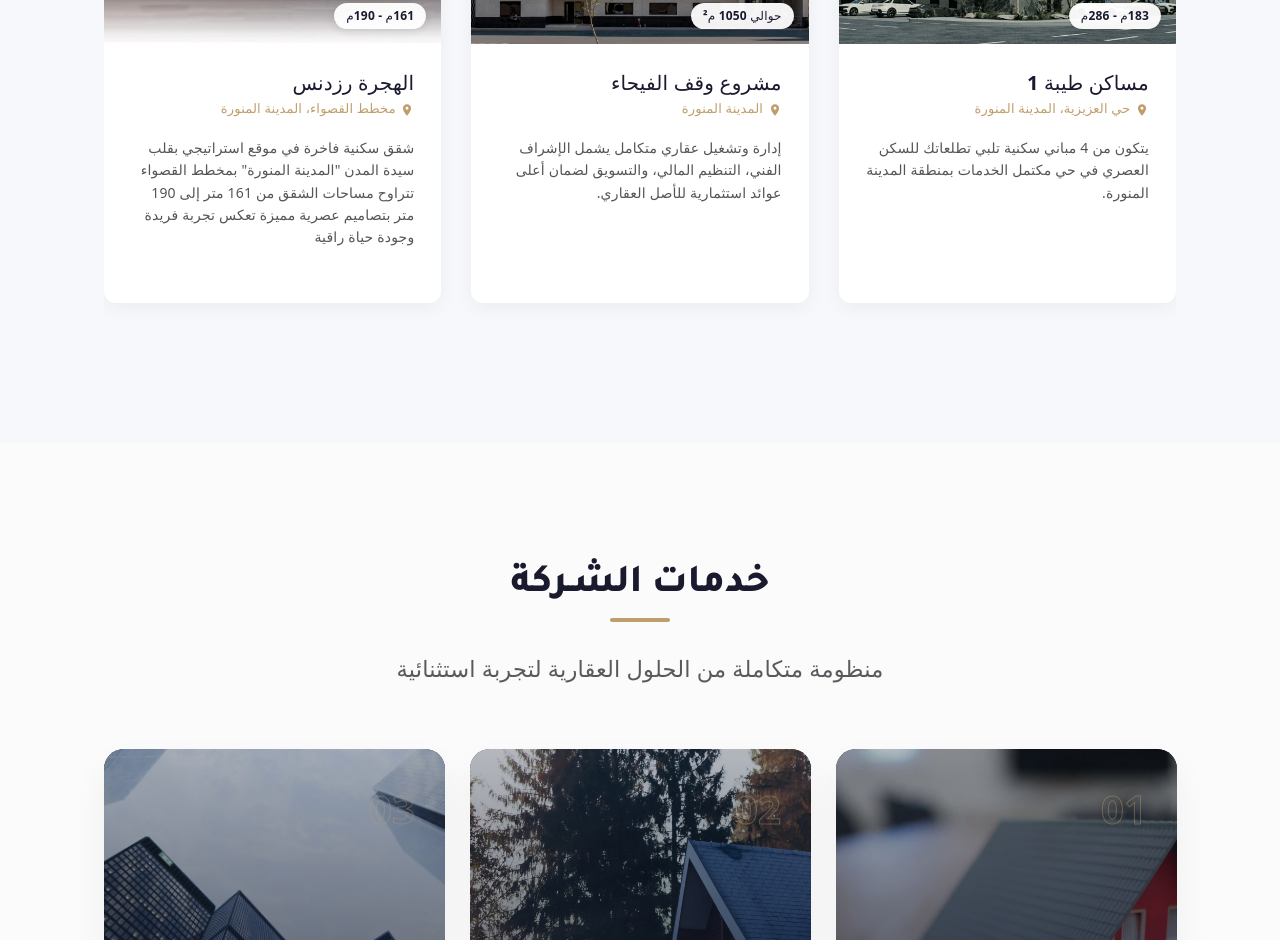
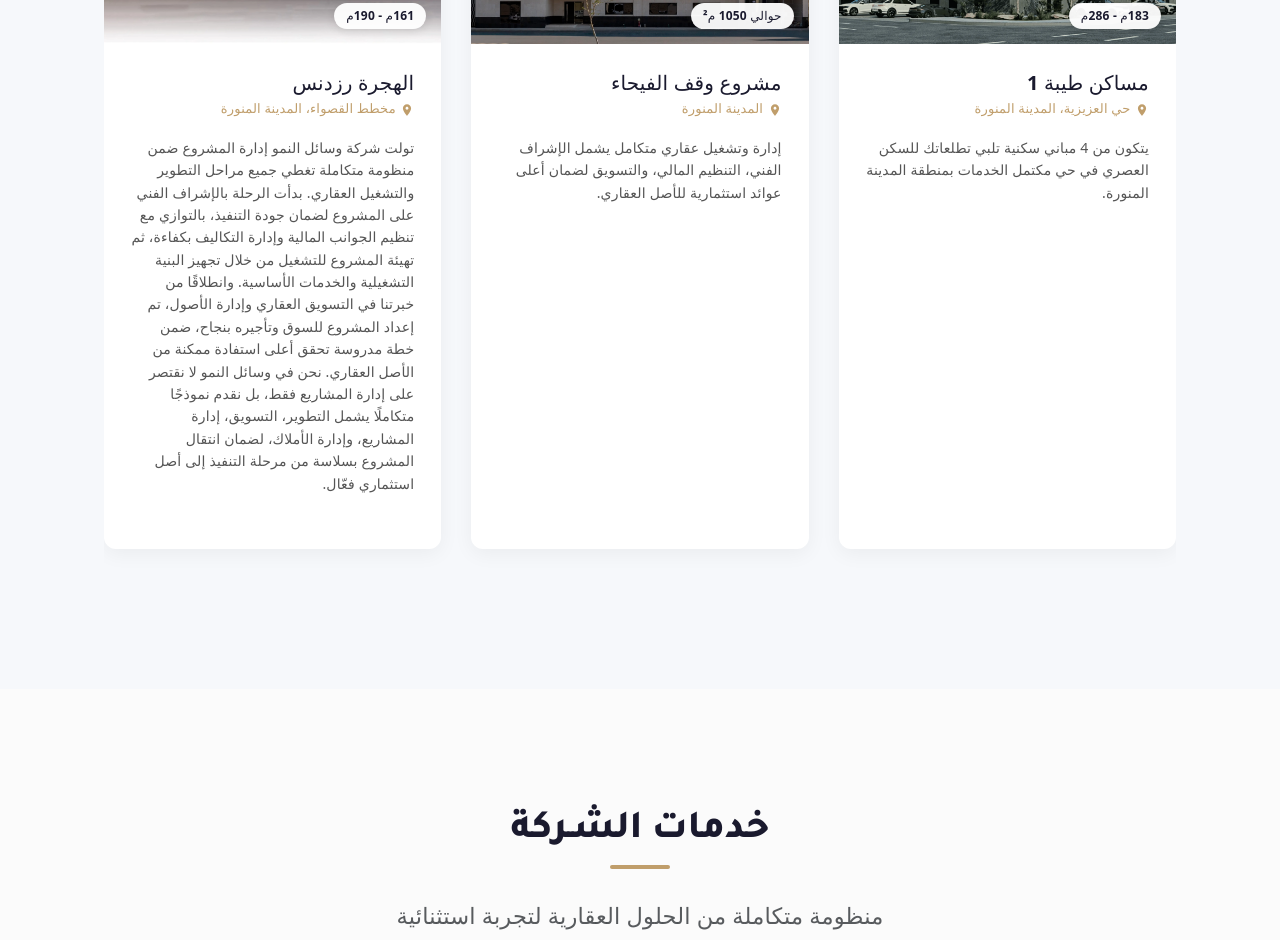
Before and after one commit to OmarEltabakh/New-Project, a React (Vite) app: page / in a window 1280 px wide. Shown: the part 1860-2800 px from the top of the page. Built offline with nearby package versions, Linux system fonts and the light colour scheme.

Commit message:
another update

```diff
--- a/src/components/Footer/Footer.jsx
+++ b/src/components/Footer/Footer.jsx
@@ -39,9 +39,13 @@ const Footer = () => {
               <svg className="footer-icon" viewBox="0 0 24 24"><path d="M0 3v18h24v-18h-24zm6.623 7.929l-4.623 5.712v-9.458l4.623 3.746zm-4.141-5.929h19.035l-9.517 7.713-9.518-7.713zm5.694 7.188l3.824 3.099 3.83-3.104 5.612 6.817h-18.89l5.624-6.812zm9.201-1.451l4.623-3.747v9.467l-4.623-5.72z" /></svg>
               info@wasaelalnomou.com
             </li>
-            <li>
-              <svg className="footer-icon" viewBox="0 0 24 24"><path d="M20 22.621l-3.521-6.795c-.008.004-1.974.97-2.064 1.011-2.24 1.086-6.799-7.82-4.609-8.994l2.083-1.022-3.498-6.82-2.106 1.039c-1.81 .893-2.842 2.894-2.842 5.036 0 6.643 6.96 15.65 13.9 15.65 1.545 0 2.872-.733 3.784-1.928l1.873-4.177z" /></svg>
-              +966 54 223 1128
+            <li className="footer-item">
+              <a href="tel:+966542231128">
+                <svg className="footer-icon" viewBox="0 0 24 24">
+                  <path d="M20 22.621l-3.521-6.795c-.008.004-1.974.97-2.064 1.011-2.24 1.086-6.799-7.82-4.609-8.994l2.083-1.022-3.498-6.82-2.106 1.039c-1.81 .893-2.842 2.894-2.842 5.036 0 6.643 6.96 15.65 13.9 15.65 1.545 0 2.872-.733 3.784-1.928l1.873-4.177z" />
+                </svg>
+              </a>
+              <span className="phone-number">+966 54 223 1128</span>
             </li>
           </ul>
 
--- a/src/data/projects.js
+++ b/src/data/projects.js
@@ -88,7 +88,7 @@ export const projects = [
     ],
     progress: 100,
     buildingsCount: 1,
-    apartmentsCount: 4, // or floors? 'عدد الأدوار: 4 أدوار'
+    apartmentsCount: 4,
     features: [
       '4 أدوار',
       'سلالم طوارئ',
@@ -100,7 +100,14 @@ export const projects = [
     id: 3,
     title: 'الهجرة رزدنس',
     location: 'مخطط القصواء، المدينة المنورة',
-    description: 'شقق سكنية فاخرة في موقع استراتيجي بقلب سيدة المدن "المدينة المنورة" بمخطط القصواء تتراوح مساحات الشقق من 161 متر إلى 190 متر بتصاميم عصرية مميزة تعكس تجربة فريدة وجودة حياة راقية',
+    description: `
+    تولت شركة وسائل النمو إدارة المشروع ضمن منظومة متكاملة تغطي جميع مراحل التطوير والتشغيل العقاري.
+بدأت الرحلة بالإشراف الفني على المشروع لضمان جودة التنفيذ، بالتوازي مع تنظيم الجوانب المالية وإدارة التكاليف بكفاءة، ثم تهيئة المشروع للتشغيل من خلال تجهيز البنية التشغيلية والخدمات الأساسية.
+وانطلاقًا من خبرتنا في التسويق العقاري وإدارة الأصول، تم إعداد المشروع للسوق وتأجيره بنجاح، ضمن خطة مدروسة تحقق أعلى استفادة ممكنة من الأصل العقاري.
+نحن في وسائل النمو لا نقتصر على إدارة المشاريع فقط، بل نقدم نموذجًا متكاملًا يشمل التطوير، التسويق، إدارة المشاريع، وإدارة الأملاك، لضمان انتقال المشروع بسلاسة من مرحلة التنفيذ إلى أصل استثماري فعّال.
+
+
+    `,
     space: '161م - 190م',
     image: projectSectionImage3,
     images: [
```
